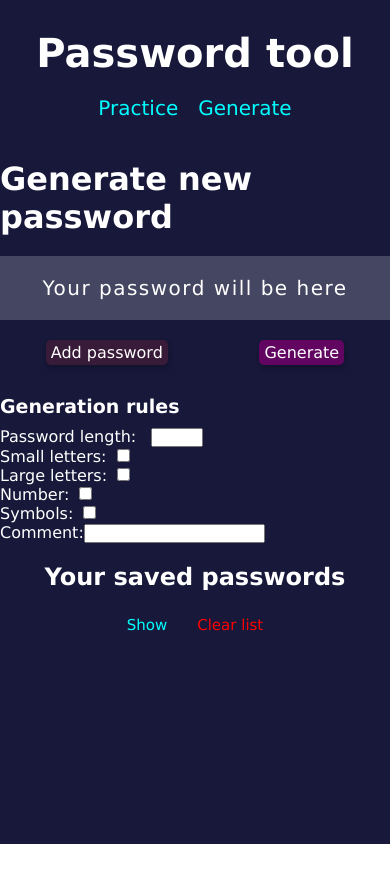
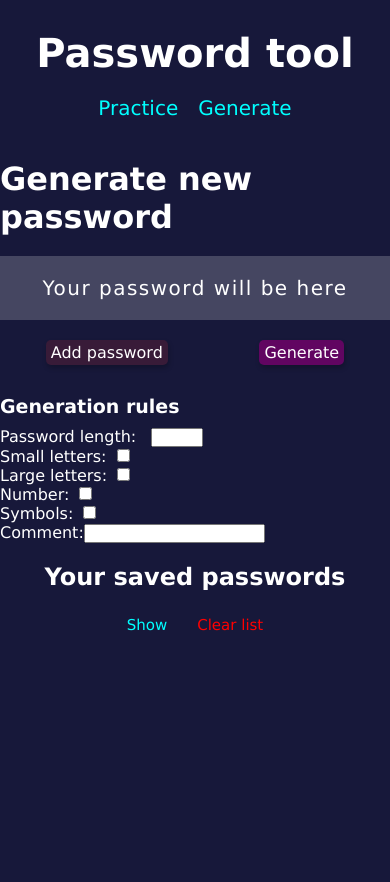
Before and after one commit to szymg2001/password-tool, a React (Vite) app in the folder password-tool/: page /generate in a window 390 px wide. Shown: the top 882 px of the page. Before the commit the page ends 844 px from the top, so only its background shows below. Built offline with nearby package versions, Linux system fonts and the light colour scheme.

Commit message:
Added media queries

```diff
--- a/password-tool/src/css/app.css
+++ b/password-tool/src/css/app.css
@@ -1,9 +1,9 @@
 .container {
-  width: 100vw;
-  height: 100vh;
+  width: 100%;
+  min-height: 100vh;
   background-color: #17183a;
   display: flex;
   flex-direction: column;
   align-items: center;
-  overflow: hidden;
+  position: relative;
 }
--- a/password-tool/src/css/list.css
+++ b/password-tool/src/css/list.css
@@ -2,6 +2,7 @@
   display: flex;
   flex-direction: column;
   align-items: center;
+  flex-grow: 1;
 }
 
 .passwords-list__header {
@@ -40,11 +41,16 @@
 .passwords-list__list {
   list-style-type: none;
   height: 350px;
-  border-bottom: 1px solid white;
   width: 500px;
   overflow: scroll;
   overflow-x: hidden;
   padding: 0px 10px;
+}
+
+@media screen and (max-width: 550px) {
+  .passwords-list__list {
+    width: 90vw;
+  }
 }
 
 .passwords-list__list::-webkit-scrollbar {
--- a/password-tool/src/css/practice.css
+++ b/password-tool/src/css/practice.css
@@ -57,3 +57,19 @@
 .--isWrong {
   background-color: var(--wrong-background);
 }
+
+@media screen and (max-width: 800px) {
+  .password-practice__container {
+    --gap: 6px;
+  }
+  .password-pracitce__letter {
+    width: 25px;
+    height: 25px;
+    font-size: 15px;
+  }
+
+  .password-compare__letter {
+    width: 20px;
+    height: 20px;
+  }
+}
```
